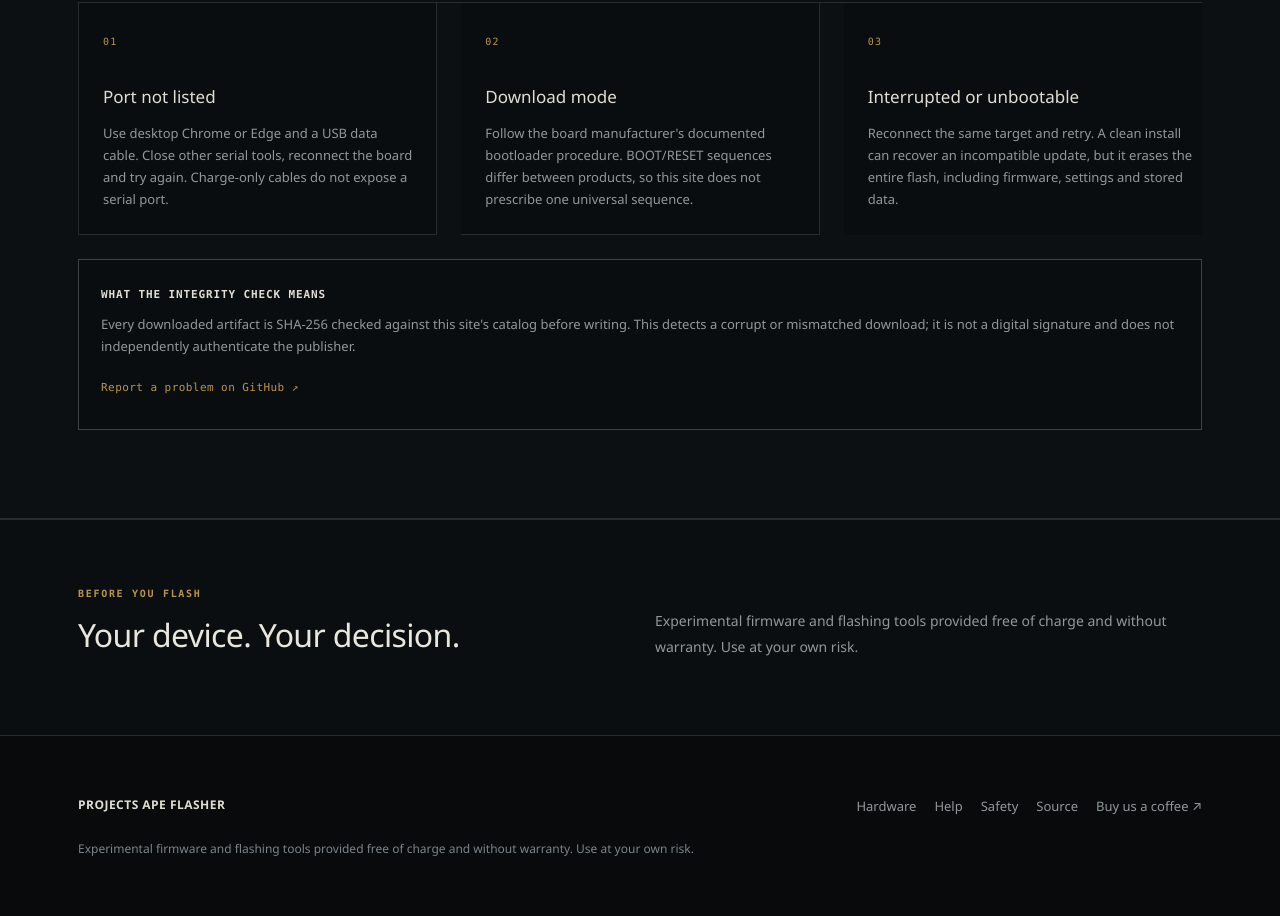
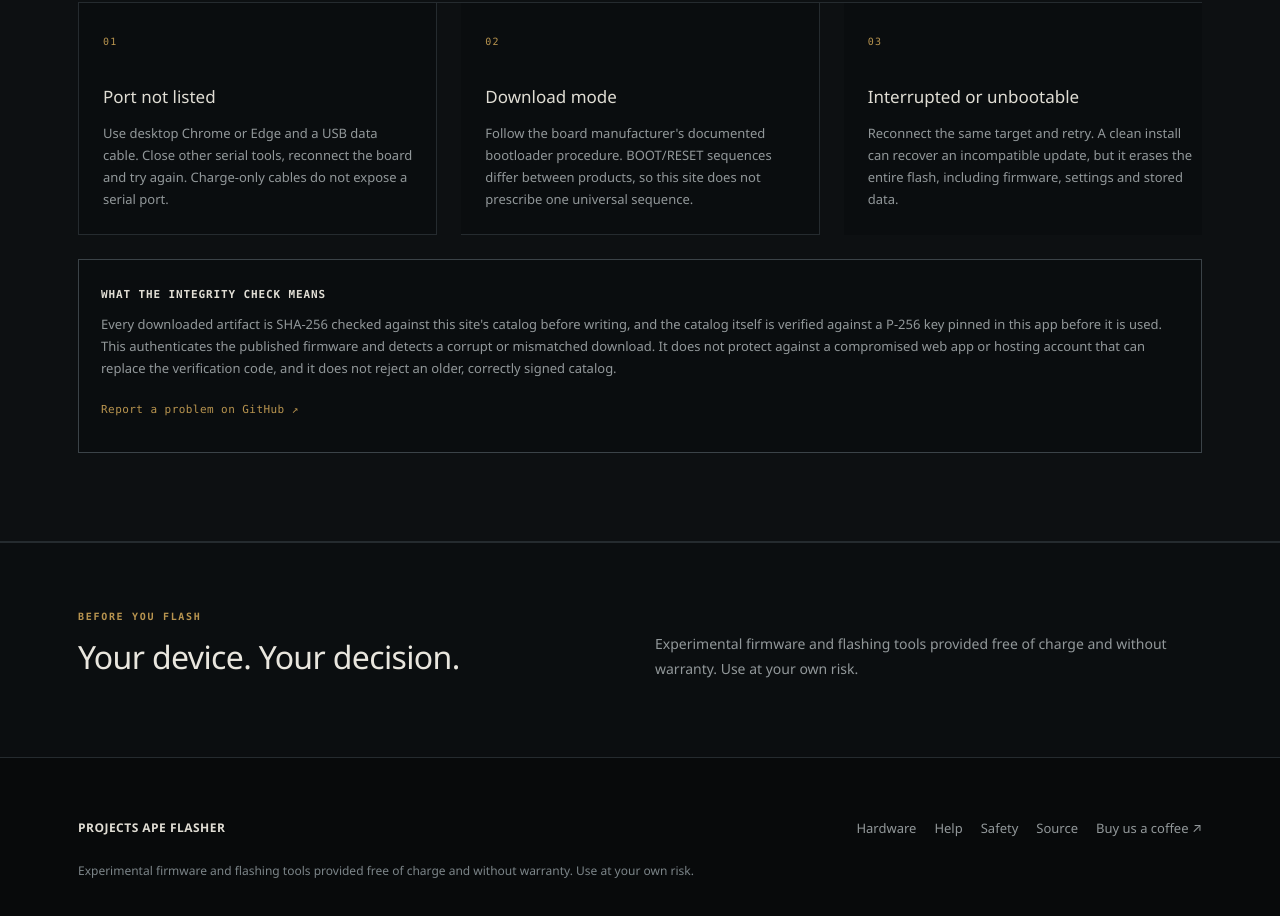
Before and after one commit to projectsape/ape-firmware-center, a website built with Vite: page index.html in a window 1280 px wide. Shown: the part 2171-3087 px from the top of the page. Built offline with nearby package versions, Linux system fonts and the light colour scheme.

Commit message:
Fix the integrity note to match the signed catalog.
The integrity section still read "it is not a digital signature", written when the
catalog was unsigned. The catalog is now authenticated against the pinned P-256
key before it is parsed, so the note says what is protected (publisher of the
catalog and every binary hashed against it) and what is not (a compromised web
app or hosting account, and an older, correctly signed catalog).

```diff
--- a/index.html
+++ b/index.html
@@ -99,7 +99,7 @@
           </div>
           <div class="integrity-note">
             <strong>What the integrity check means</strong>
-            <p>Every downloaded artifact is SHA-256 checked against this site's catalog before writing. This detects a corrupt or mismatched download; it is not a digital signature and does not independently authenticate the publisher.</p>
+            <p>Every downloaded artifact is SHA-256 checked against this site's catalog before writing, and the catalog itself is verified against a P-256 key pinned in this app before it is used. This authenticates the published firmware and detects a corrupt or mismatched download. It does not protect against a compromised web app or hosting account that can replace the verification code, and it does not reject an older, correctly signed catalog.</p>
             <a href="https://github.com/projectsape/ape-firmware-center/issues" target="_blank" rel="noopener">Report a problem on GitHub ↗</a>
           </div>
         </div>
```
